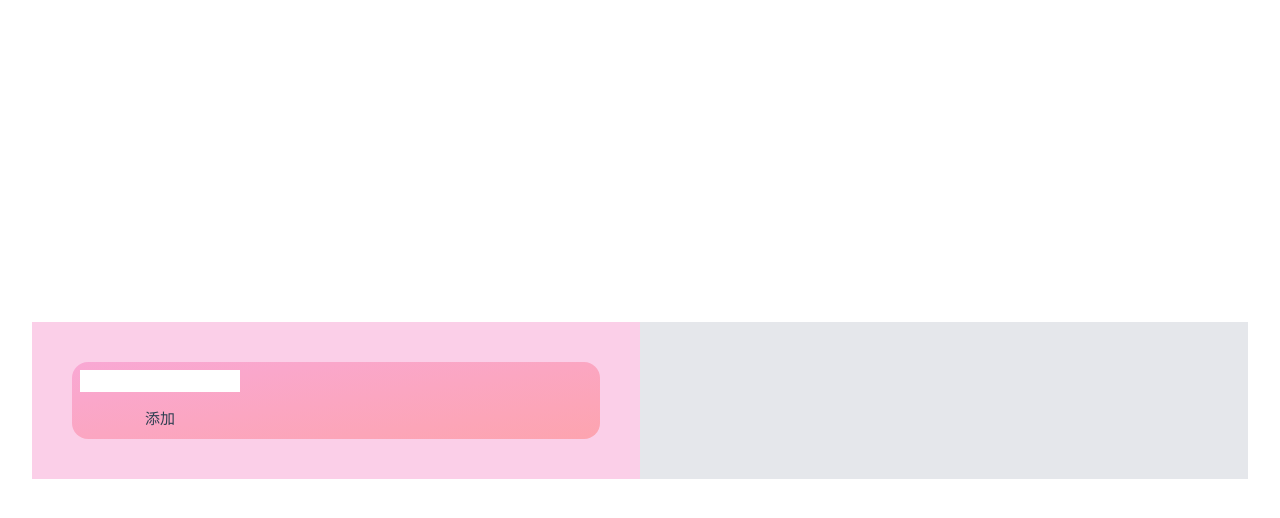
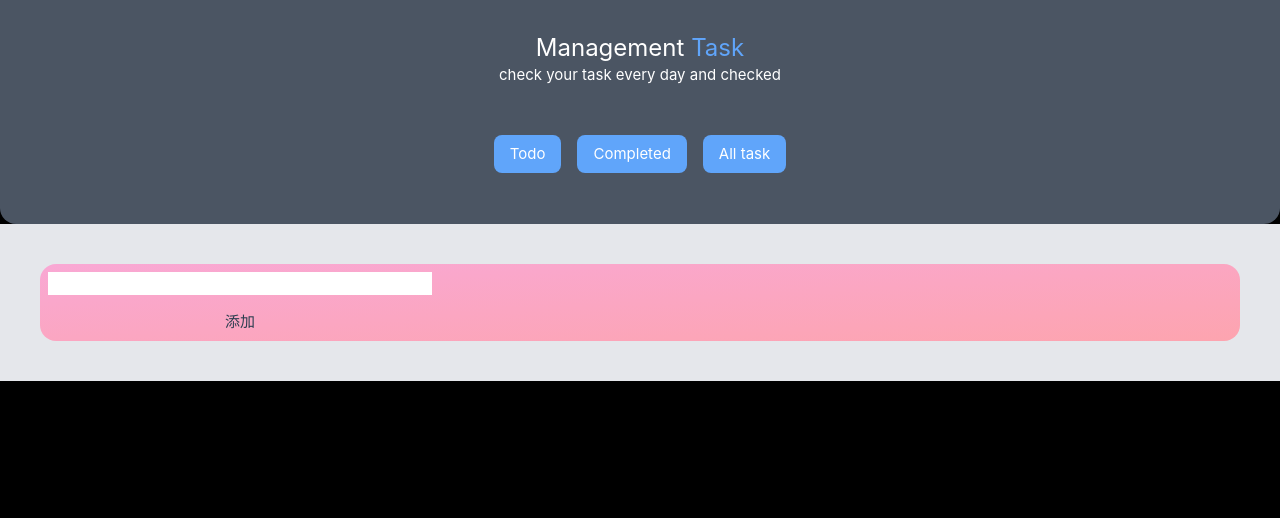
Before and after one commit to changzhenlin/todolist, a Vue app: page / in a window 1280 px wide. Shown: the top 518 px of the page. Built offline with nearby package versions, Linux system fonts and the light colour scheme.

Commit message:
some code

```diff
--- a/src/App.vue
+++ b/src/App.vue
@@ -16,14 +16,21 @@ import {ref} from 'vue'
 </script>
 
 <template>
-  <header class="bg-pink-200">
+  <header class="bg-gray-600 flex flex-col items-start sm:items-center h-56 p-8 rounded-b-2xl">
+    <h1 class="text-2xl text-white">Management <span class="text-blue-400">Task</span></h1>
+    <p class="text-white text-md">check your task every day and checked</p>
+    <div class="mt-10 overflow-hidden">
+      <button class="bg-blue-400 text-white rounded-lg px-4 py-2 m-2 whitespace-nowrap">Todo</button>
+      <button class="bg-blue-400 text-white rounded-lg px-4 py-2 m-2 whitespace-nowrap">Completed</button>
+      <button class="bg-blue-400 text-white rounded-lg px-4 py-2 m-2 whitespace-nowrap">All task</button>
+    </div>
+  </header>
+
+  <main class="bg-gray-200">
     <div class="grid m-10 p-2 grid-flow-col grid-rows-2 grid-cols-3 gap-4 bg-gradient-to-br rounded-2xl from-pink-300 to-rose-300">
       <input type="text" :value="newjob" @input="handleInput" />
       <button @click="addJob">添加</button>
     </div>
-  </header>
-
-  <main class="bg-gray-200">
     <div v-for="item in itemList" class="grid m-10 p-2 grid-flow-col grid-rows-2 grid-cols-3 gap-4 bg-gradient-to-br rounded-2xl from-pink-300 to-rose-300">
       {{ item.name }}
     </div>
--- a/src/assets/main.css
+++ b/src/assets/main.css
@@ -4,13 +4,6 @@
 @tailwind components;
 @tailwind utilities;
 
-#app {
-  max-width: 1280px;
-  margin: 0 auto;
-  padding: 2rem;
-
-  font-weight: normal;
-}
 
 a,
 .green {
@@ -25,15 +18,9 @@ a,
   }
 }
 
-@media (min-width: 1024px) {
-  body {
-    display: flex;
-    place-items: center;
-  }
-
-  #app {
-    display: grid;
-    grid-template-columns: 1fr 1fr;
-    padding: 0 2rem;
-  }
+#app {
+  display: flex;
+  flex-direction: column;
+  min-height: 100vh;
+  background-color: black;
 }
```
